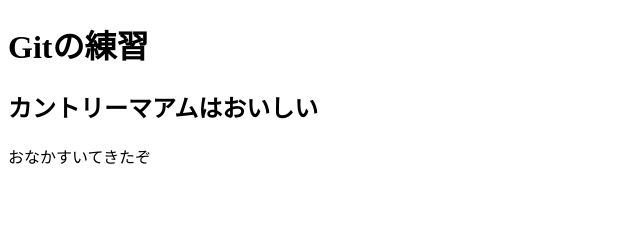
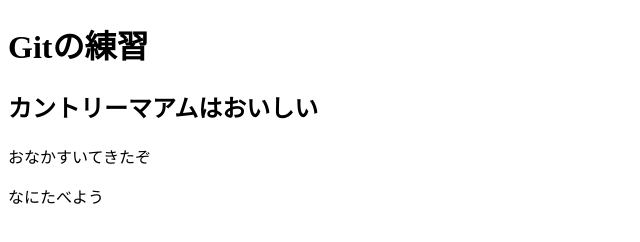
Before and after one commit to FukikoTomikawaCocon/git_test, a plain HTML site: page index.html in a window 1280 px wide. Shown: the whole page, without its empty margins (0-640 px from the left). Drawn offline with Linux system fonts and the light colour scheme.

Commit message:
pを追加

```diff
--- a/index.html
+++ b/index.html
@@ -9,6 +9,7 @@
 <h1>Gitの練習</h1>
 <h2>カントリーマアムはおいしい</h2>
 <p>おなかすいてきたぞ</p>
+<p>なにたべよう</p>
 
 
 </html>
```
